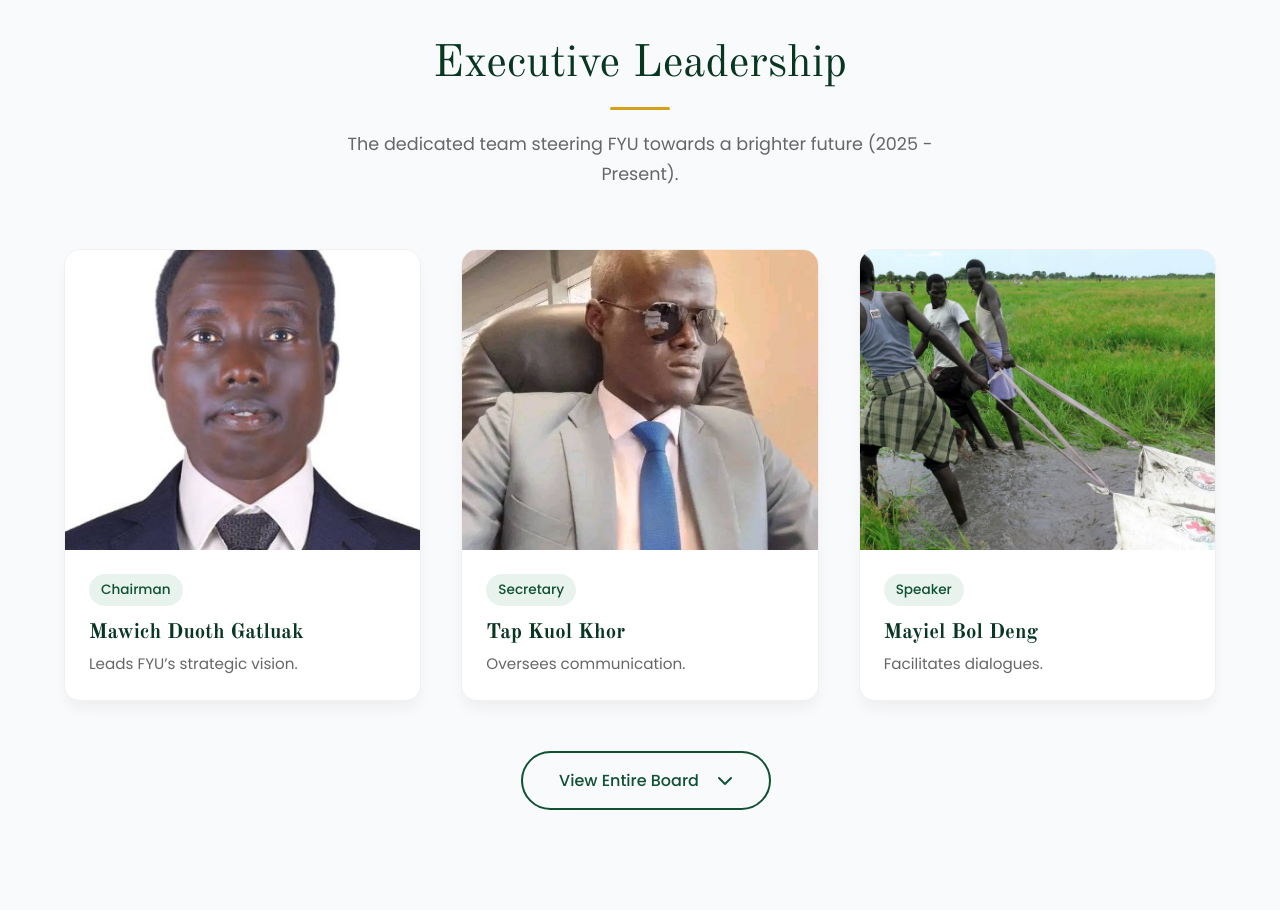
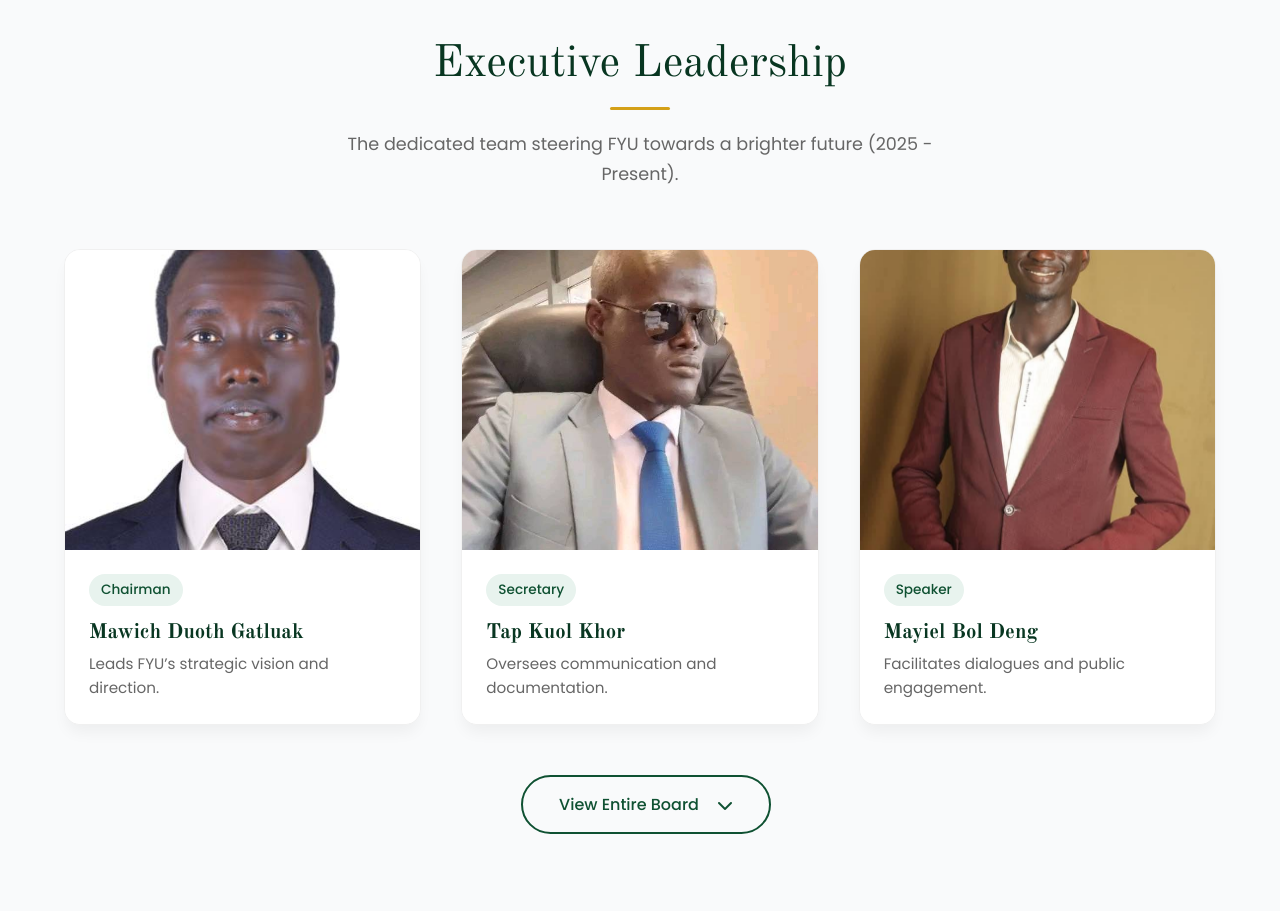
Before and after one commit to Hon-Tap/FangakYouthUnion, a PHP site: page /FangakYouthUnion/about.php in a window 1280 px wide. Shown: the part 2718-3629 px from the top of the page. Run offline with PHP 8.4, Linux system fonts and the light colour scheme; some libraries are stand-ins or nearby versions.

Commit message:
updating about pages

```diff
--- a/public/about.php
+++ b/public/about.php
@@ -8,19 +8,70 @@ include_once __DIR__ . "/../app/views/layouts/header.php";
 if(!isset($baseUrl)) $baseUrl = '/public/';
 
 // --- DATA: CURRENT LEADERS ---
+// --- DATA: CURRENT LEADERS ---
 $current_leaders = [
-    ["name"=>"Mawich Duoth Gatluak","role"=>"Chairman","img"=>"images/mawich.jpg","desc"=>"Leads FYU’s strategic vision.","bio"=>"Mawich is a passionate leader with experience in community organizing and youth empowerment. He drives FYU’s strategic direction and partnerships."],
-    ["name"=>"Tap Kuol Khor","role"=>"Secretary","img"=>"images/tap.jpg","desc"=>"Oversees communication.","bio"=>"Tap ensures smooth communication across teams, coordinates events, and documents FYU’s work."],
-    ["name"=>"Mayiel Bol Deng","role"=>"Speaker","img"=>"images/farming.jpg","desc"=>"Facilitates dialogues.","bio"=>"Mayiel is an active youth advocate who facilitates dialogues and public engagements."],
-    ["name"=>"Nyaluit Jany","role"=>"Project Coordinator","img"=>"images/FYU-LOGO.jpg","desc"=>"Coordinates field programs.","bio"=>"Nyaluak leads initiatives in youth empowerment and coordinates field-level program delivery."],
-    ["name"=>"Lam Par Malual","role"=>"Treasurer","img"=>"images/FYU-LOGO.jpg","desc"=>"Manages finances.","bio"=>"Lam ensures fiscal responsibility and transparent reporting across FYU projects."],
-    ["name"=>"Gatjiok Puok","role"=>"Deputy Chairman","img"=>"images/FYU-LOGO.jpg","desc"=>"Oversees program design.","bio"=>"Gatjiok manages monitoring & evaluation for FYU programs and ensures impact-focused design."]
+
+    [
+        "name" => "Mawich Duoth Gatluak",
+        "role" => "Chairman",
+        "img"  => "images/mawich.jpg",
+        "desc" => "Leads FYU’s strategic vision and direction.",
+        "bio"  => "Mawich is a passionate leader with strong experience in community organizing and youth empowerment. He drives FYU’s strategic direction, partnerships, and institutional growth."
+    ],
+
+    [
+        "name" => "Tap Kuol Khor",
+        "role" => "Secretary",
+        "img"  => "images/tap.jpg",
+        "desc" => "Oversees communication and documentation.",
+        "bio"  => "Tap ensures smooth communication across teams, coordinates meetings and events, and maintains accurate records of FYU’s activities and decisions."
+    ],
+
+    [
+        "name" => "Mayiel Bol Deng",
+        "role" => "Speaker",
+        "img"  => "images/mayiel.jpg",
+        "desc" => "Facilitates dialogues and public engagement.",
+        "bio"  => "Mayiel is an active youth advocate who leads discussions, moderates forums, and promotes constructive dialogue among youth and community stakeholders."
+    ],
+
+    [
+        "name" => "Nyaluit Jany",
+        "role" => "Project Coordinator & Advisor on Gender Affairs",
+        "img"  => "images/nyaluit.jpg",
+        "desc" => "Coordinates field programs and promotes gender inclusion.",
+        "bio"  => "Nyaluit leads youth empowerment initiatives, coordinates field-level program delivery, and serves as Advisor on Gender Affairs, ensuring gender equality and inclusive participation across FYU programs."
+    ],
+
+    [
+        "name" => "Lam Par Malual",
+        "role" => "Treasurer",
+        "img"  => "images/Lam.jpg",
+        "desc" => "Manages finances and financial accountability.",
+        "bio"  => "Lam ensures fiscal responsibility, transparent budgeting, and accurate financial reporting across all FYU projects and operations."
+    ],
+
+    [
+        "name" => "Gatjiok Puok",
+        "role" => "Deputy Chairman",
+        "img"  => "images/gatjok.jpg",
+        "desc" => "Supports leadership and oversees program implementation.",
+        "bio"  => "Gatjiok assists the Chairman in leadership responsibilities, oversees program design and monitoring, and ensures activities align with FYU’s mission and impact goals."
+    ],
+
+    [
+        "name" => "Akoch Guek",
+        "role" => "Advisor",
+        "img"  => "images/Akoch.jpg",
+        "desc" => "Provides strategic guidance and program support.",
+        "bio"  => "Akoch brings extensive experience in peacebuilding and youth development, offering strategic advice and technical support to strengthen FYU’s initiatives and partnerships."
+    ]
+
 ];
-
 // --- DATA: PREVIOUS LEADERS ---
 $previous_leaders = [
-    ["name"=>"Deng Riek koryom","role"=>"Former Chairman (2011-2013)","img"=>"images/FYU-LOGO.jpg","desc"=>"Guided the union through post-conflict recovery.","bio"=>"Led the FYU from 2020 to 2024, focusing on rebuilding community trust and establishing foundational programs in education and health."],
-    ["name"=>"Puok Bol Par","role"=>"Former Chariman (2013-2022)","img"=>"images/FYU-LOGO.jpg","desc"=>"Established the union's administrative framework.","bio"=>"As the inaugural secretary, she developed the communication channels and administrative protocols that the union relies on today."],
+    ["name"=>"Deng Riek koryom","role"=>"Former Chairman (2011-2013)","img"=>"images/Deng.jpeg","desc"=>"Guided the union through post-conflict recovery.","bio"=>"Led the FYU from 2020 to 2024, focusing on rebuilding community trust and establishing foundational programs in education and health."],
+    ["name"=>"Puok Bol Par","role"=>"Former Chariman (2013-2022)","img"=>"images/Puok.jpeg","desc"=>"Established the union's administrative framework.","bio"=>"As the inaugural secretary, she developed the communication channels and administrative protocols that the union relies on today."],
     ["name"=>"Nin Deng Wang","role"=>"Former Chairman (2022-2025)","img"=>"images/NinDeng.jpg","desc"=>"Managed foundational grants and budgets.","bio"=>"Oversaw the union's finances during its critical growth phase, implementing a system of accountability."]
 ];
 ?>
--- a/public/register.php
+++ b/public/register.php
@@ -334,12 +334,12 @@ include_once __DIR__ . "/../app/views/layouts/header.php";
 
                 <div class="input-group">
                     <label>Full Name</label>
-                    <input type="text" name="full_name" placeholder="John Doe" required>
+                    <input type="text" name="full_name" placeholder="Fangak son/daughter" required>
                 </div>
 
                 <div class="input-group">
                     <label>Email Address</label>
-                    <input type="email" name="email" placeholder="john@example.com" required>
+                    <input type="email" name="email" placeholder="email@example.com" required>
                 </div>
 
                 <div class="input-group">
```
Also changed, not shown: public/assets/images/Akoch.jpeg (added), public/assets/images/Deng.jpeg (added), public/assets/images/Lam.jpg (added), public/assets/images/Mawich.jpeg (added), public/assets/images/Puok.jpeg (added), public/assets/images/gatjok.jpg (added), public/assets/images/mayiel.jpg (added), public/assets/images/nyaluit.jpg (added).
